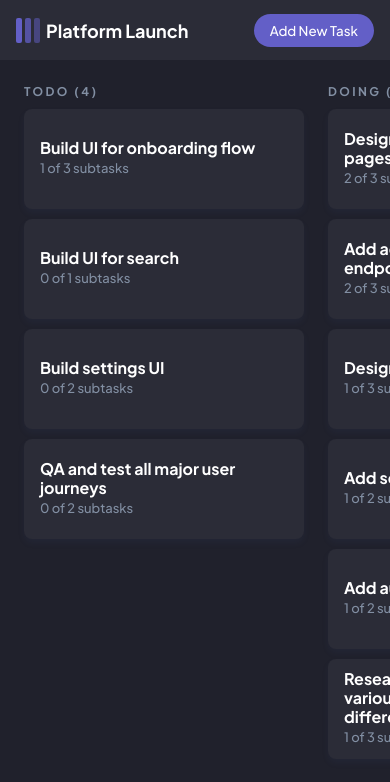
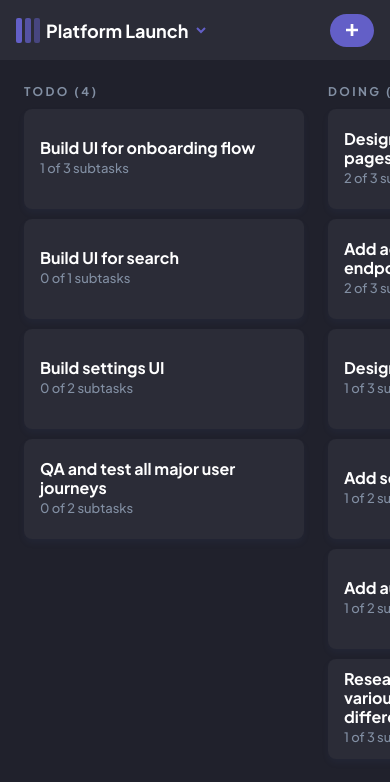
Before and after one commit to HadiMalikDev/Kanban-Task-Management-, a Next.js app: page / in a window 390 px wide. Shown: the top 782 px of the page. Built offline with nearby package versions, Linux system fonts and the light colour scheme.

Commit message:
Fixed a new bugs in the mobile version

```diff
--- a/pages/index.js
+++ b/pages/index.js
@@ -3,15 +3,17 @@ import Navbar from "../components/Navbar";
 import Sidebar from "../components/Sidebar";
 import TasksGrid from "../components/TasksGrid";
 import BoardsList from "../components/BoardsList";
+import ToggleTheme from "../components/ToggleTheme";
 const { TasksContext } = require("../context/TasksContext").default;
 const { ThemeContext } = require("../context/ThemeContext").default;
-//const tasksData = require("../data.json");
+
 export default function Home() {
   const { tasksData, selectedBoardIndex, setSelectedBoardIndex } =
     React.useContext(TasksContext);
   const [isMobile, setIsMobile] = React.useState(false);
   const [mobileOverlayShowing, setMobileOverlayShowing] = React.useState(false);
   React.useEffect(() => {
+    setIsMobile(window.innerWidth < 550);
     function onMove() {
       setIsMobile(window.innerWidth < 550);
     }
@@ -43,7 +45,7 @@ export default function Home() {
               selected={selectedBoardIndex}
               setSelected={setSelectedBoardIndex}
             />
-            {/* <ToggleTheme /> */}
+            <ToggleTheme />
           </div>
         </div>
       )}
--- a/styles/globals.css
+++ b/styles/globals.css
@@ -553,7 +553,7 @@ textarea:focus {
     width: 60vw;
     padding: 8px 8px 8px 0px;
     border-radius: 10px;
-    background-color: var(--white);
+    background-color: var(--primaryBackground);
   }
   .deleteOverlayActions {
     flex-direction: column;
```
Also changed, not shown: components/Navbar.js (+1 -27 lines).
